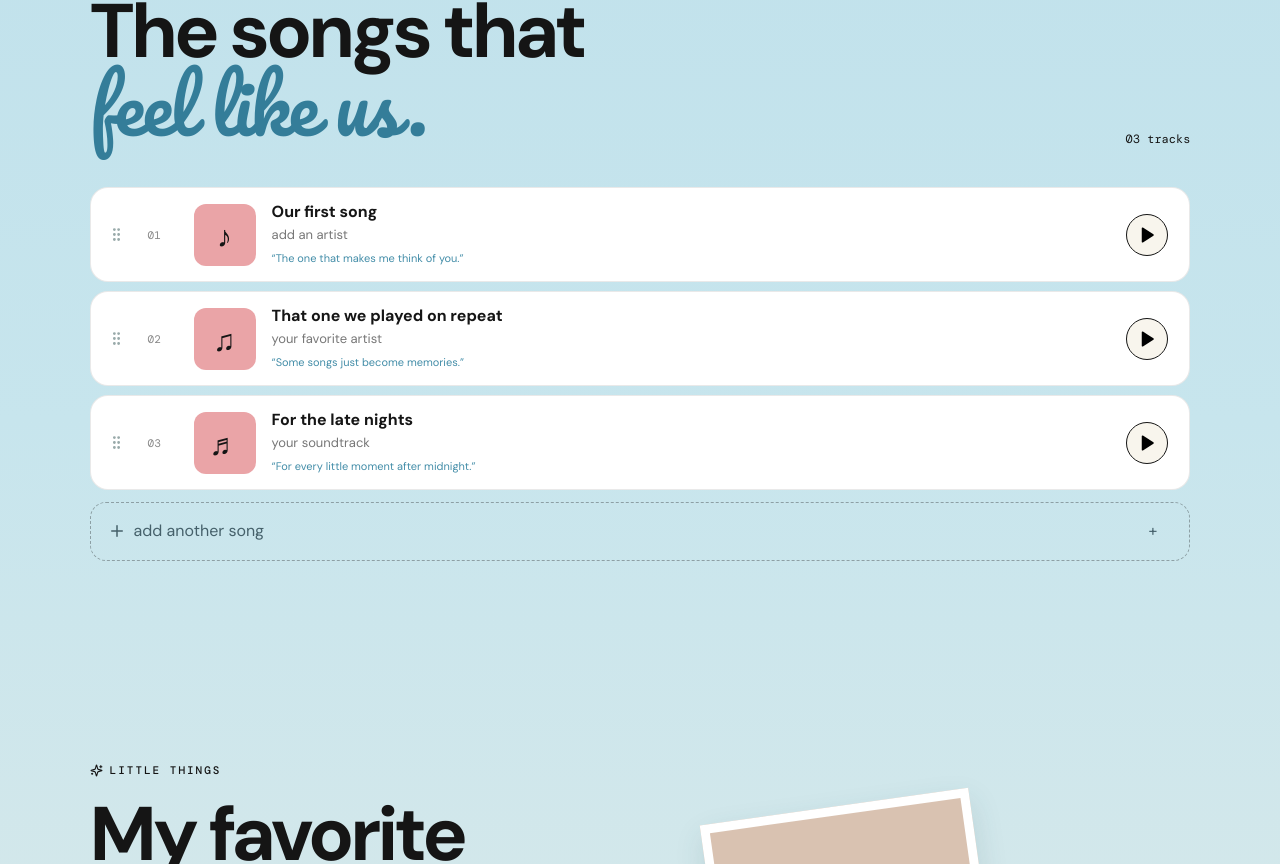
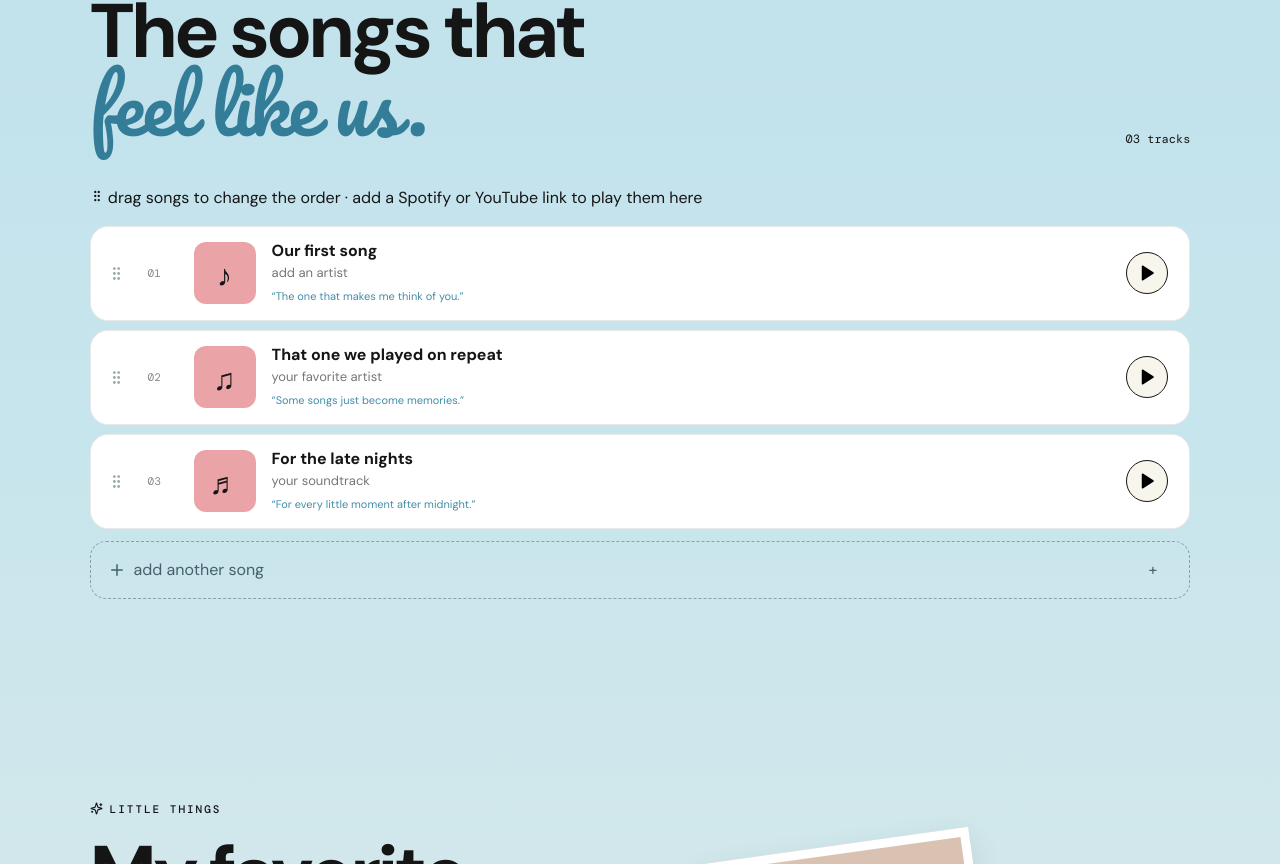
Before and after one commit to kaivalyajoshi20/our-mixtape, a React (Vite) app: page / in a window 1280 px wide. Shown: the part 936-1800 px from the top of the page. Built offline with nearby package versions, Linux system fonts and the light colour scheme.

Commit message:
feat: add real song links and drag reorder

```diff
--- a/src/main.jsx
+++ b/src/main.jsx
@@ -1,36 +1,68 @@
 import React, { useMemo, useState } from "react";
 import { createRoot } from "react-dom/client";
-import { Heart, Music2, Plus, GripVertical, Play, Pause, Sparkles, X, Link2 } from "lucide-react";
+import { Heart, Music2, Plus, GripVertical, Play, Pause, Sparkles, X, Link2, Headphones } from "lucide-react";
 import "./styles.css";
 
 const starterSongs = [
-  { id: 1, title: "Our first song", artist: "add an artist", note: "The one that makes me think of you.", cover: "♪" },
-  { id: 2, title: "That one we played on repeat", artist: "your favorite artist", note: "Some songs just become memories.", cover: "♫" },
-  { id: 3, title: "For the late nights", artist: "your soundtrack", note: "For every little moment after midnight.", cover: "♬" }
+  { id: 1, title: "Our first song", artist: "add an artist", note: "The one that makes me think of you.", cover: "♪", url: "" },
+  { id: 2, title: "That one we played on repeat", artist: "your favorite artist", note: "Some songs just become memories.", cover: "♫", url: "" },
+  { id: 3, title: "For the late nights", artist: "your soundtrack", note: "For every little moment after midnight.", cover: "♬", url: "" }
 ];
+
+function getEmbedUrl(url) {
+  if (!url) return "";
+  try {
+    const u = new URL(url);
+    if (u.hostname.includes("spotify.com")) {
+      const parts = u.pathname.split("/").filter(Boolean);
+      if (parts.length >= 2 && ["track","album","playlist"].includes(parts[0])) {
+        return `https://open.spotify.com/embed/${parts[0]}/${parts[1]}?utm_source=generator`;
+      }
+    }
+    if (u.hostname.includes("youtube.com")) {
+      const id = u.searchParams.get("v");
+      return id ? `https://www.youtube.com/embed/${id}` : "";
+    }
+    if (u.hostname.includes("youtu.be")) return `https://www.youtube.com/embed/${u.pathname.slice(1)}`;
+  } catch {}
+  return "";
+}
 
 function App() {
   const [songs, setSongs] = useState(starterSongs);
   const [playing, setPlaying] = useState(null);
   const [showAdd, setShowAdd] = useState(false);
   const [copied, setCopied] = useState(false);
-  const [newSong, setNewSong] = useState({ title: "", artist: "", note: "" });
-
-  const total = songs.length;
+  const [dragged, setDragged] = useState(null);
+  const [newSong, setNewSong] = useState({ title: "", artist: "", note: "", url: "" });
   const shareUrl = useMemo(() => window.location.href, []);
 
   function addSong(e) {
     e.preventDefault();
     if (!newSong.title.trim()) return;
-    setSongs((current) => [...current, {
+    setSongs(current => [...current, {
       id: Date.now(),
       title: newSong.title.trim(),
       artist: newSong.artist.trim() || "unknown artist",
       note: newSong.note.trim() || "A song I wanted you to have.",
-      cover: "♪"
+      cover: "♪",
+      url: newSong.url.trim()
     }]);
-    setNewSong({ title: "", artist: "", note: "" });
+    setNewSong({ title: "", artist: "", note: "", url: "" });
     setShowAdd(false);
+  }
+
+  function dropSong(targetId) {
+    if (!dragged || dragged === targetId) return;
+    setSongs(current => {
+      const next = [...current];
+      const from = next.findIndex(s => s.id === dragged);
+      const to = next.findIndex(s => s.id === targetId);
+      const [item] = next.splice(from, 1);
+      next.splice(to, 0, item);
+      return next;
+    });
+    setDragged(null);
   }
 
   async function share() {
@@ -61,7 +93,7 @@ function App() {
             <button className="ghost-btn" onClick={() => setShowAdd(true)}><Plus size={17}/> Add a song</button>
           </div>
         </div>
-        <div className="cassette-wrap" aria-label="decorative cassette">
+        <div className="cassette-wrap">
           <div className="tape-shadow"/>
           <div className="cassette">
             <div className="tape-top">OUR <span>LOVE</span> MIX</div>
@@ -77,20 +109,31 @@ function App() {
       <section id="songs" className="songs section">
         <div className="section-head">
           <div><p className="eyebrow">side A · our soundtrack</p><h2>The songs that<br/><i>feel like us.</i></h2></div>
-          <span className="count">{String(total).padStart(2,"0")} tracks</span>
+          <span className="count">{String(songs.length).padStart(2,"0")} tracks</span>
         </div>
+        <p className="section-hint"><GripVertical size={14}/> drag songs to change the order · add a Spotify or YouTube link to play them here</p>
         <div className="song-list">
-          {songs.map((song, index) => (
-            <article className={`song-card ${playing === song.id ? "is-playing" : ""}`} key={song.id}>
+          {songs.map((song, index) => {
+            const embed = getEmbedUrl(song.url);
+            return <article
+              className={`song-card ${playing === song.id ? "is-playing" : ""}`}
+              key={song.id}
+              draggable
+              onDragStart={() => setDragged(song.id)}
+              onDragOver={e => e.preventDefault()}
+              onDrop={() => dropSong(song.id)}
+            >
               <GripVertical className="grip" size={17}/>
               <span className="track-no">{String(index + 1).padStart(2,"0")}</span>
               <div className="cover">{song.cover}</div>
               <div className="song-info"><h3>{song.title}</h3><p>{song.artist}</p><small>“{song.note}”</small></div>
-              <button className="play" onClick={() => setPlaying(playing === song.id ? null : song.id)} aria-label="Play song">
+              <button className="play" onClick={() => setPlaying(playing === song.id ? null : song.id)} aria-label="Toggle player">
                 {playing === song.id ? <Pause size={18} fill="currentColor"/> : <Play size={18} fill="currentColor"/>}
               </button>
-            </article>
-          ))}
+              {playing === song.id && embed && <div className="embed-wrap"><iframe src={embed} title={`Player for ${song.title}`} allow="autoplay; clipboard-write; encrypted-media; fullscreen; picture-in-picture" loading="lazy"/></div>}
+              {playing === song.id && !embed && <div className="player-note"><Headphones size={15}/> Add a Spotify or YouTube URL to enable playback.</div>}
+            </article>;
+          })}
         </div>
         <button className="add-row" onClick={() => setShowAdd(true)}><Plus size={18}/> add another song <span>+</span></button>
       </section>
@@ -120,16 +163,17 @@ function App() {
         </div>
       </section>
 
-      <footer><Heart size={14} fill="currentColor"/> made for two <span>·</span> side B coming soon</footer>
+      <footer><Heart size={14} fill="currentColor"/> made for two <span>·</span> V2 · side B coming soon</footer>
 
       {showAdd && <div className="modal-backdrop" onMouseDown={() => setShowAdd(false)}>
         <div className="modal" onMouseDown={e => e.stopPropagation()}>
           <button className="close" onClick={() => setShowAdd(false)}><X size={19}/></button>
           <p className="eyebrow">new track</p><h2>Add it to <i>our mixtape.</i></h2>
           <form onSubmit={addSong}>
-            <label>Song title<input autoFocus value={newSong.title} onChange={e=>setNewSong({...newSong,title:e.target.value})} placeholder="the song that reminds you of us"/></label>
+            <label>Song title<input autoFocus value={newSong.title} onChange={e=>setNewSong({...newSong,title:e.target.value})} placeholder="the song that reminds you of us" required/></label>
             <label>Artist<input value={newSong.artist} onChange={e=>setNewSong({...newSong,artist:e.target.value})} placeholder="who made it?"/></label>
             <label>Little message<input value={newSong.note} onChange={e=>setNewSong({...newSong,note:e.target.value})} placeholder="why this one?"/></label>
+            <label>Spotify / YouTube URL <input value={newSong.url} onChange={e=>setNewSong({...newSong,url:e.target.value})} placeholder="https://open.spotify.com/track/..."/></label>
             <button className="primary-btn" type="submit"><Music2 size={16}/> Add to mixtape</button>
           </form>
         </div>
```
